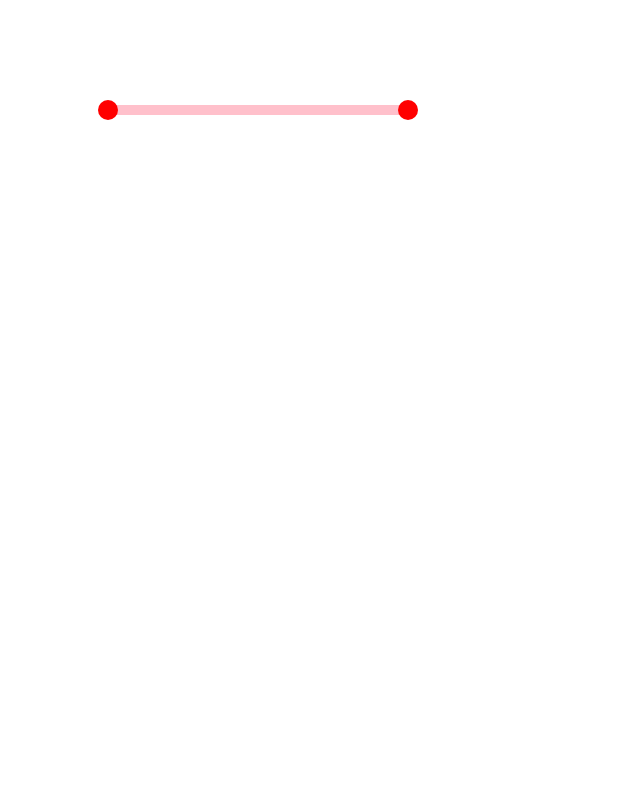
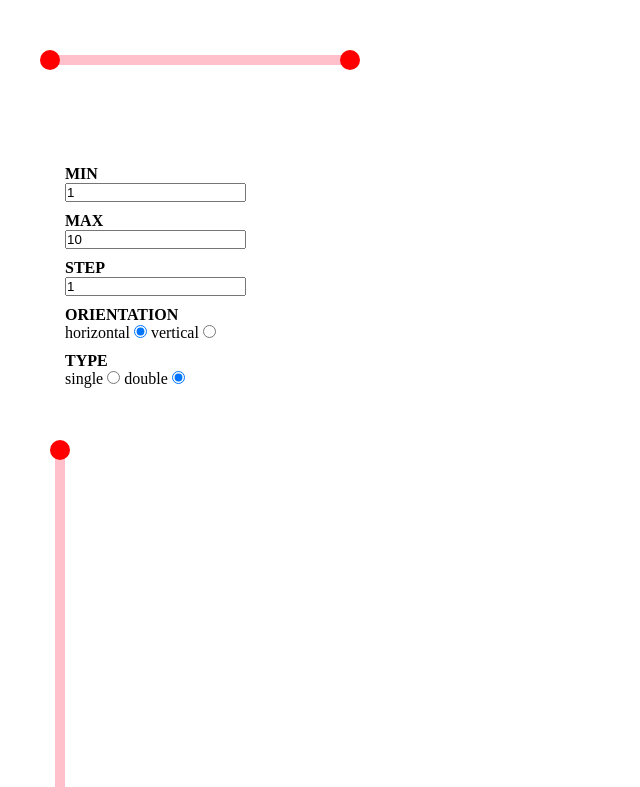
Before and after one commit to guipure/slider, a website built with webpack: page src/index.html in a window 1280 px wide. Shown: the top 787 px of the page, without its empty margins (0-640 px from the left). Built offline with nearby package versions, Linux system fonts and the light colour scheme.

Commit message:
Added setState methods. Presenter is subscribed

```diff
--- a/src/Model/Model.ts
+++ b/src/Model/Model.ts
@@ -2,14 +2,21 @@ import { ModelOptions } from '../Presenter/Options';
 import EventManager from '../EventManager/EventManager';
 
 class Model {
-  public values: number[];
+  public state: ModelOptions;
 
   public events: EventManager;
 
   constructor(private options: ModelOptions) {
     this.events = new EventManager();
     this.checkOptions();
-    this.values = this.calculateValues();
+    this.state = {...options};
+    this.state.values = this.calculateValues();
+    this.setState = this.setState.bind(this);
+  }
+
+  public setState(newState: ModelOptions) {
+    this.state = {...this.state, ...newState};
+    this.state.values = this.calculateValues();
   }
 
   private checkOptions(): void {
@@ -25,7 +32,7 @@ class Model {
   }
 
   private calculateValues(): number[] {
-    const { min, max, step } = this.options;
+    const { min, max, step } = this.state;
     const values: number[] = [];
     let currVal = min;
 
--- a/src/Presenter/Options.ts
+++ b/src/Presenter/Options.ts
@@ -16,6 +16,7 @@ interface ModelOptions {
   min: number,
   max: number,
   step: number,
+  values?: number[],
 }
 
 export { Options, ViewOptions, ModelOptions };
--- a/src/Presenter/Presenter.ts
+++ b/src/Presenter/Presenter.ts
@@ -1,20 +1,29 @@
 import Model from '../Model/Model';
 import View from '../View/View';
 import { Options, ViewOptions, ModelOptions } from './Options';
+import { Settings } from '../View/Settings';
 
 class Presenter {
   private view: View
 
   private model: Model
+  private settings: Settings;
 
   constructor(anchor: HTMLElement, options: Options) {
     const modelOptions: ModelOptions = options as ModelOptions;
     const viewOptions: ViewOptions = options as ViewOptions;
 
     this.model = new Model(modelOptions);
-    this.model.events.subscribe('values', (data) => alert(data));
-    viewOptions.values = this.model.values;
+    viewOptions.values = this.model.state.values;
     this.view = new View(anchor, viewOptions);
+    this.settings = new Settings(anchor, options);
+    this.model.events.subscribe('values', (values) => {
+      this.view.setState({...this.view.state, values});
+    });
+    this.settings.events.subscribe('newSettings', (newOptions: Options) => {
+      this.model.setState(newOptions as ModelOptions);
+      this.view.setState(newOptions as ViewOptions);
+    })
   }
 }
 
--- /dev/null
+++ b/src/View/Settings.ts
@@ -0,0 +1,112 @@
+import EventManager from "../EventManager/EventManager";
+import { Options } from "../Presenter/Options";
+
+class Settings {
+  public events: EventManager;
+  private form: HTMLFormElement;
+
+  constructor(private anchor: HTMLElement, public state: Options) {
+    this.events = new EventManager;
+    this.form = document.createElement('form');
+    this.form.className = 'settings';
+    anchor.append(this.form);
+    this.createSettings();
+    this.initValues();
+  }
+
+  private createSettings() {
+    const settingsTemplate = `
+    <label class="settings__label">
+      <p class="settings__name">min</p>
+      <input class="settings__input" type="number" name="min">
+    </label>
+
+    <label class="settings__label">
+      <p class="settings__name">max</p>
+      <input class="settings__input" type="number" name="max">
+    </label>
+
+    <label class="settings__label">
+      <p class="settings__name">step</p>
+      <input class="settings__input" type="number" name="step">
+    </label>
+
+    <label class="settings__label">
+      <p class="settings__name">orientation</p>
+      <label>
+        horizontal
+        <input class="settings__input" type="radio" name="orientation" value="horizontal">
+      </label>
+      <label>
+        vertical
+        <input class="settings__input" type="radio" name="orientation" value="vertical">
+      </label>
+    </label>
+
+    <label class="settings__label">
+      <p class="settings__name">type</p>
+      <label>
+        single
+        <input class="settings__input" type="radio" name="type" value="single">
+      </label>
+      <label>
+        double
+        <input class="settings__input" type="radio" name="type" value="double">
+      </label>
+    </label>
+    `;
+
+    this.form.insertAdjacentHTML('beforeend', settingsTemplate);
+  }
+
+  private initValues() {
+    const inputs = this.form.querySelectorAll('input');
+    inputs.forEach((input: HTMLInputElement) => {
+      switch (input.name) {
+        case 'min':
+          input.onchange = () => this.setState({min: Number(input.value)});
+          input.value = this.state.min.toString();
+          break;
+        case 'max':
+          input.onchange = () => this.setState({max: Number(input.value)});
+          input.value = this.state.max.toString();
+          break;
+        case 'step':
+          input.onchange = () => this.setState({step: Number(input.value)});
+          input.value = this.state.step.toString();
+          break;
+        case 'orientation':
+          input.onchange = () => this.setState({orientation: input.value});
+          if (input.value === 'horizontal') {
+            if (this.state.orientation === 'horizontal') {
+              input.checked = true;
+            }
+          } else {
+            if (this.state.orientation === 'vertical') {
+              input.checked = true;
+            }
+          }
+          break;
+        case 'type':
+          input.onchange = () => this.setState({type: input.value});
+          if (input.value === 'single') {
+            if (this.state.type === 'single') {
+              input.checked = true;
+            }
+          } else {
+            if (this.state.type === 'double') {
+              input.checked = true;
+            }
+          }
+          break;
+      }
+    });
+  }
+
+  private setState(newSetting: any) {
+    this.state = {...this.state, ...newSetting};
+    this.events.notify('newSettings', this.state);
+  }
+}
+
+export { Settings };
--- a/src/View/Slider.ts
+++ /dev/null
@@ -1,60 +0,0 @@
-import { ViewOptions } from '../Presenter/Options';
-import Track from './Track';
-import Thumb from './Thumb';
-
-class Slider {
-  public element: HTMLElement;
-
-  private track: Track;
-
-  private thumb: Thumb;
-
-  private otherThumb?: Thumb;
-
-  constructor(private anchor: HTMLElement, private options: ViewOptions) {
-    this.element = this.createSlider();
-    this.track = new Track(this, options);
-    this.thumb = new Thumb(this, options);
-    if (options.type === 'double') {
-      this.otherThumb = new Thumb(this, options);
-    }
-  }
-
-  private createSlider(): HTMLElement {
-    const slider = document.createElement('div');
-    slider.className = 'slider';
-    slider.addEventListener('trackclick', this.onTrackClick.bind(this));
-    this.anchor.append(slider);
-    return slider;
-  }
-
-  private onTrackClick(event: any) {
-    if (this.options.orientation === 'horizontal') {
-      this.closestThumb(event.detail.clientX).moveThumbAt(event.detail.clientX);
-    } else {
-      this.closestThumb(event.detail.clientY).moveThumbAt(event.detail.clientY);
-    }
-  }
-
-  private closestThumb(coordinate: number): Thumb {
-    if (!this.otherThumb) {
-      return this.thumb;
-    }
-
-    const thumbHalfWidth = this.thumb.element.getBoundingClientRect().width / 2;
-    const side: 'left' | 'top' = this.options.orientation === 'horizontal' ? 'left' : 'top';
-    const thumbPosition = this.thumb.element.getBoundingClientRect()[side] + thumbHalfWidth;
-    const otherThumbPosition = this.otherThumb.element.getBoundingClientRect()[side] + thumbHalfWidth;
-
-    if (Math.abs(thumbPosition - coordinate) < Math.abs(otherThumbPosition - coordinate)) {
-      return this.thumb;
-    }
-    return this.otherThumb;
-  }
-
-  public getSliderPosition() {
-    return this.element.getBoundingClientRect();
-  }
-}
-
-export default Slider;
--- a/src/View/Thumb.ts
+++ b/src/View/Thumb.ts
@@ -1,23 +1,46 @@
 import { ViewOptions } from '../Presenter/Options';
-import Slider from './Slider';
+import View from './View';
 
 class Thumb {
   public element: HTMLElement;
 
-  constructor(private slider: Slider, private options: ViewOptions) {
+  constructor(private slider: View) {
     this.element = this.createThumb();
+    this.update(slider.state);
     this.moveThumbAt(0);
     if (this.hasCollision()) {
       this.moveThumbAt(1000);
     }
+    this.slider.events.subscribe('newViewState', this.update.bind(this))
   }
 
   private createThumb(): HTMLElement {
     const thumb = document.createElement('div');
-    thumb.className = `thumb thumb-${this.options.orientation}`;
+    const doesOtherThumbExist = this.slider.element.querySelector('.thumb') ? true : false;
+    const thumbNumber: 'first' | 'second' = doesOtherThumbExist ? 'second' : 'first';
+    thumb.className = `thumb thumb-${this.slider.state.orientation} thumb-${thumbNumber}`;
     thumb.addEventListener('mousedown', this.onMouseDown.bind(this));
     this.slider.element.append(thumb);
     return thumb;
+  }
+
+  private update(newState: ViewOptions): void {
+    if (this.element.classList.contains('thumb-second')) {
+      if (newState.type === 'single') {
+        this.hideThumb();
+      } else {
+        this.showThumb();
+        console.log('show')
+      }
+    }
+  }
+
+  private showThumb(): void {
+    this.element.style.display = 'block';
+  }
+
+  private hideThumb(): void {
+    this.element.style.display = 'none';
   }
 
   private hasCollision(): boolean {
@@ -27,7 +50,7 @@ class Thumb {
 
     let thumbProp: {start: 'left' | 'top', end: 'right' | 'bottom'};
 
-    if (this.options.orientation === 'horizontal') {
+    if (this.slider.state.orientation === 'horizontal') {
       thumbProp = { start: 'left', end: 'right' };
     } else {
       thumbProp = { start: 'top', end: 'bottom' };
@@ -53,7 +76,7 @@ class Thumb {
     const thumbHalfWidth: number = this.element.getBoundingClientRect().width / 2;
     let thumbProp: 'left' | 'top';
 
-    if (this.options.orientation === 'horizontal') {
+    if (this.slider.state.orientation === 'horizontal') {
       thumbProp = 'left';
     } else {
       thumbProp = 'top';
@@ -70,8 +93,8 @@ class Thumb {
   }
 
   private fixCoordinate(coordinate: number): number {
-    if (!this.options.values) throw 'Values not found';
-    const values = this.convertValuesToPixels(this.options.values);
+    if (!this.slider.state.values) throw 'Values not found';
+    const values = this.convertValuesToPixels(this.slider.state.values);
     const valuesDiff = values.map((value) => Math.abs(value - coordinate));
     const minDiff = Math.min(...valuesDiff);
     let closestIndex = 0;
@@ -88,7 +111,7 @@ class Thumb {
     let sliderStart;
     let sliderEnd;
 
-    if (this.options.orientation === 'horizontal') {
+    if (this.slider.state.orientation === 'horizontal') {
       sliderStart = sliderPosition.left;
       sliderEnd = sliderPosition.right;
     } else {
@@ -115,7 +138,7 @@ class Thumb {
     if (!thumb) {
       throw 'Thumb not found';
     }
-    const { orientation } = this.options;
+    const { orientation } = this.slider.state;
     const coordinate = getCoordinate(event);
     this.moveThumbAt(coordinate);
     const onMouseMove = (event: any) => this.moveThumbAt(getCoordinate(event));
--- a/src/View/Track.ts
+++ b/src/View/Track.ts
@@ -1,17 +1,17 @@
 import { ViewOptions } from '../Presenter/Options';
-import Slider from './Slider';
+import View from './View';
 
 class Track {
   private element: HTMLElement;
 
-  constructor(private slider: Slider, private options: ViewOptions) {
+  constructor(private slider: View) {
     this.element = this.createTrack();
     slider.element.append(this.element);
   }
 
   private createTrack() {
     const element = document.createElement('div');
-    element.className = `track track-${this.options.orientation}`;
+    element.className = `track track-${this.slider.state.orientation}`;
     element.addEventListener('click', this.onClick.bind(this));
     return element;
   }
--- a/src/View/View.ts
+++ b/src/View/View.ts
@@ -1,11 +1,78 @@
-import Slider from './Slider';
 import { ViewOptions } from '../Presenter/Options';
+import Track from './Track';
+import Thumb from './Thumb';
+import EventManager from '../EventManager/EventManager';
 
 class View {
-  private slider: Slider;
+  public state: ViewOptions;
+  public events: EventManager;
+  public element: HTMLElement = document.body;
+
+  private track?: Track;
+
+  private thumb?: Thumb;
+
+  private otherThumb?: Thumb;
 
   constructor(private anchor: HTMLElement, private options: ViewOptions) {
-    this.slider = new Slider(this.anchor, this.options);
+    this.state = {...options};
+    this.events = new EventManager();
+    this.createSlider();
+    this.setState = this.setState.bind(this);
+  }
+
+  public setState(newState: ViewOptions) {
+    const currentState: ViewOptions = this.state;
+    this.state = {...newState};
+
+    if (currentState.orientation !== newState.orientation) {
+      this.element.remove();
+      this.createSlider();
+    } else {
+      this.events.notify('newViewState', this.state);
+    }
+  }
+
+  private createSlider(): void {
+    this.element = document.createElement('div');
+    this.element.className = 'slider';
+    this.element.addEventListener('trackclick', this.onTrackClick.bind(this));
+    this.anchor.prepend(this.element);
+    this.track = new Track(this);
+    this.thumb = new Thumb(this);
+    this.otherThumb = new Thumb(this);
+  }
+
+  private onTrackClick(event: any) {
+    if (this.state.orientation === 'horizontal') {
+      this.closestThumb(event.detail.clientX).moveThumbAt(event.detail.clientX);
+    } else {
+      this.closestThumb(event.detail.clientY).moveThumbAt(event.detail.clientY);
+    }
+  }
+
+  private closestThumb(coordinate: number): Thumb {
+    if (!this.thumb) {
+      throw Error('Thumb not found')
+    }
+
+    if (!this.otherThumb) {
+      return this.thumb;
+    }
+
+    const thumbHalfWidth = this.thumb.element.getBoundingClientRect().width / 2;
+    const side: 'left' | 'top' = this.state.orientation === 'horizontal' ? 'left' : 'top';
+    const thumbPosition = this.thumb.element.getBoundingClientRect()[side] + thumbHalfWidth;
+    const otherThumbPosition = this.otherThumb.element.getBoundingClientRect()[side] + thumbHalfWidth;
+
+    if (Math.abs(thumbPosition - coordinate) < Math.abs(otherThumbPosition - coordinate)) {
+      return this.thumb;
+    }
+    return this.otherThumb;
+  }
+
+  public getSliderPosition() {
+    return this.element.getBoundingClientRect();
   }
 }
 
--- a/src/index.html
+++ b/src/index.html
@@ -7,8 +7,14 @@
   <style>
     .slider-wrapper {
       width: 300px;
+      height: 100px;
+      margin: 50px;
+      margin-bottom: 300px;
+    }
+
+    .another {
+      width: 300px;
       height: 600px;
-      margin: 100px;
     }
   </style>
 </head>
--- a/src/index.scss
+++ b/src/index.scss
@@ -1,3 +1,8 @@
+* {
+  padding: 0;
+  margin: 0;
+}
+
 .slider {
   position: relative;
   height: 100%;
@@ -31,3 +36,18 @@
   cursor: pointer;
   border-radius: 50%;
 }
+
+.settings {
+  padding: 10px;
+  display: flex;
+  flex-direction: column;
+}
+
+.settings__label {
+  margin: 5px;
+}
+
+.settings__name {
+  font-weight: bold;
+  text-transform: uppercase;
+}
```
